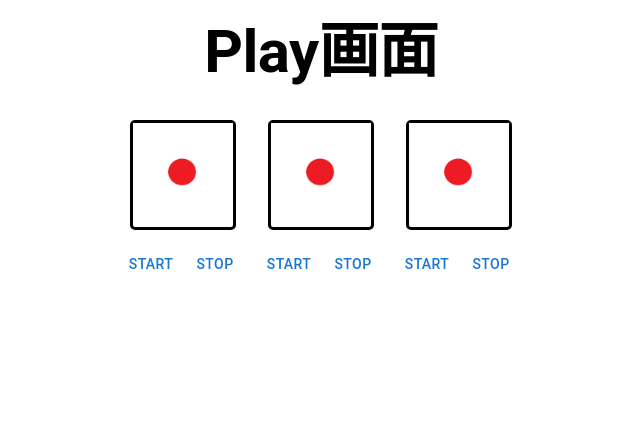
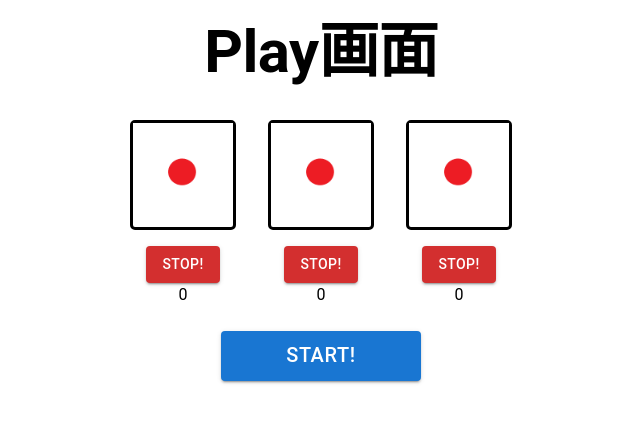
Before and after one commit to yukinanonext/tintiro, a React (Create React App) app: page /tintiro/play in a window 1280 px wide. Shown: the top 422 px of the page, without its empty margins (319-959 px from the left). Built offline with nearby package versions, Linux system fonts and the light colour scheme.

Commit message:
スタートボタンの分離

```diff
--- a/src/molecules/Sai.tsx
+++ b/src/molecules/Sai.tsx
@@ -1,4 +1,4 @@
-import { Box, Button } from "@mui/material";
+import { Box, Button, Typography } from "@mui/material";
 import { useState } from "react";
 import one from "../img/one.png";
 import two from "../img/two.png";
@@ -8,9 +8,13 @@ import five from "../img/five.png";
 import six from "../img/six.png";
 import { useInterval } from "../hooks/useInterval";
 
-export const Sai = () => {
+export interface SaiProps {
+  isRun: boolean;
+  stopImg: () => void;
+}
+
+export const Sai = ({ isRun, stopImg }: SaiProps) => {
   const [saiNumber, setSaiNumber] = useState<number>(0);
-  const [isRun, setIsRun] = useState<boolean>(false);
 
   const saiImg = [one, two, three, four, five, six];
 
@@ -18,14 +22,6 @@ export const Sai = () => {
     const randomNumber = Math.floor(Math.random() * 6);
     setSaiNumber(randomNumber);
   }, isRun);
-
-  const changeImg = () => {
-    setIsRun(true);
-  };
-
-  const stopImg = () => {
-    setIsRun(false);
-  };
 
   console.log("render:", saiNumber);
 
@@ -53,9 +49,11 @@ export const Sai = () => {
           />
         </Box>
       </Box>
+      <Button variant="contained" color="error" onClick={stopImg}>
+        STOP!
+      </Button>
 
-      <Button onClick={changeImg}>start</Button>
-      <Button onClick={stopImg}>stop</Button>
+      <Typography>{saiNumber}</Typography>
     </div>
   );
 };
--- a/src/organisms/SaiContainer.tsx
+++ b/src/organisms/SaiContainer.tsx
@@ -1,17 +1,43 @@
-import { Box } from "@mui/material";
-import React from "react";
+import { Box, Button } from "@mui/material";
+import React, { useState } from "react";
 import { Sai } from "../molecules/Sai";
 
 export const SaiContainer = () => {
+  const [isRun, setIsRun] = useState<boolean[]>([false, false, false]);
+
+  const stopImg1 = () => {
+    setIsRun(isRun.map((value, index) => (index === 0 ? false : value)));
+  };
+
+  const stopImg2 = () => {
+    setIsRun(isRun.map((value, index) => (index === 1 ? false : value)));
+  };
+
+  const stopImg3 = () => {
+    setIsRun(isRun.map((value, index) => (index === 2 ? false : value)));
+  };
+
+  const changeImg = () => {
+    setIsRun([true, true, true]);
+  };
+
   return (
     <div>
       <Box
         sx={{ display: "flex", justifyContent: "center", alignItems: "center" }}
       >
-        <Sai />
-        <Sai />
-        <Sai />
+        <Sai isRun={isRun[0]} stopImg={stopImg1} />
+        <Sai isRun={isRun[1]} stopImg={stopImg2} />
+        <Sai isRun={isRun[2]} stopImg={stopImg3} />
       </Box>
+      <Button
+        variant="contained"
+        sx={{ width: 200, height: 50, fontSize: "20px", marginTop: 3 }}
+        onClick={changeImg}
+      >
+        START!
+      </Button>
+      <br />
     </div>
   );
 };
```
